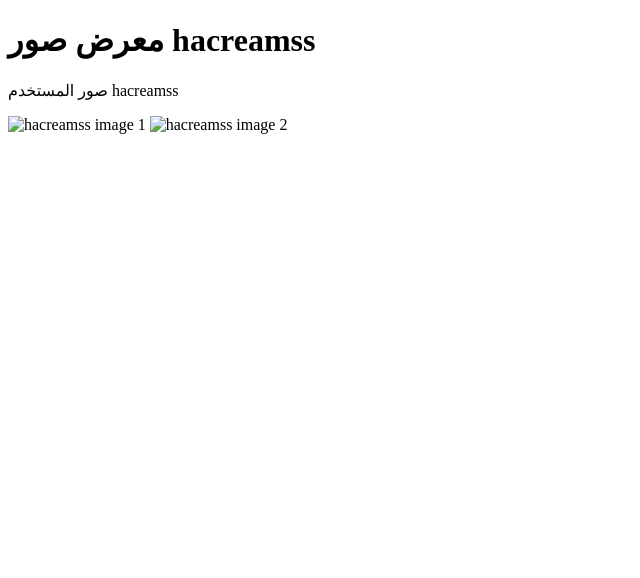
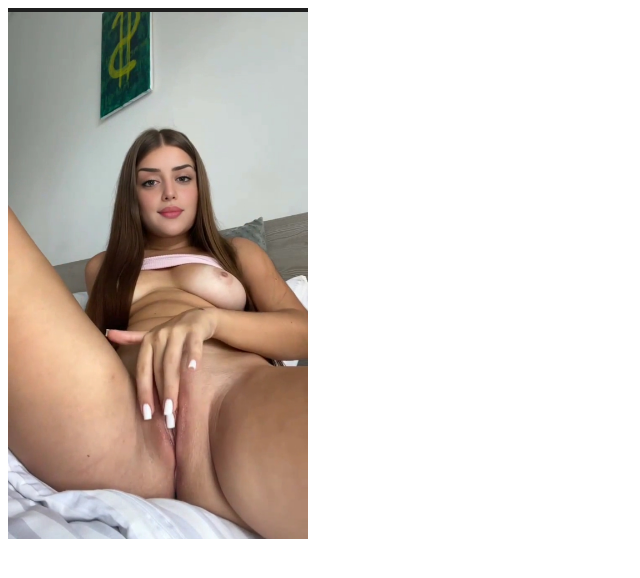
Before and after one commit to kasim22v-blip/hacreamss-gallery, a plain HTML site: page index.html in a window 1280 px wide. Shown: the whole page, without its empty margins (0-640 px from the left). Drawn offline with Linux system fonts and the light colour scheme.

Commit message:
Add Screenshot image to index.html
Added a new image to the gallery.

```diff
--- a/index.html
+++ b/index.html
@@ -1,17 +1 @@
-<!DOCTYPE html>
-<html lang="ar">
-<head>
-  <meta charset="UTF-8">
-  <title>hacreamss gallery</title>
-</head>
-<body>
-
-<h1>معرض صور hacreamss</h1>
-
-<p>صور المستخدم hacreamss</p>
-
-<img src="image1.jpg" alt="hacreamss image 1" width="300">
-<img src="image2.jpg" alt="hacreamss image 2" width="300">
-
-</body>
-</html>
+<img src="Screenshot_20251228_112518.jpg" alt="hacreamss image" width="300">
```
